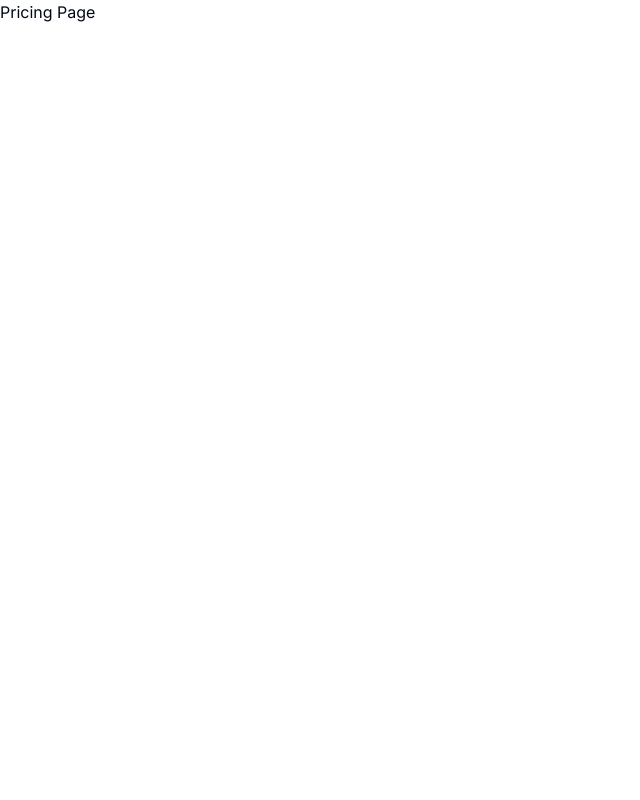
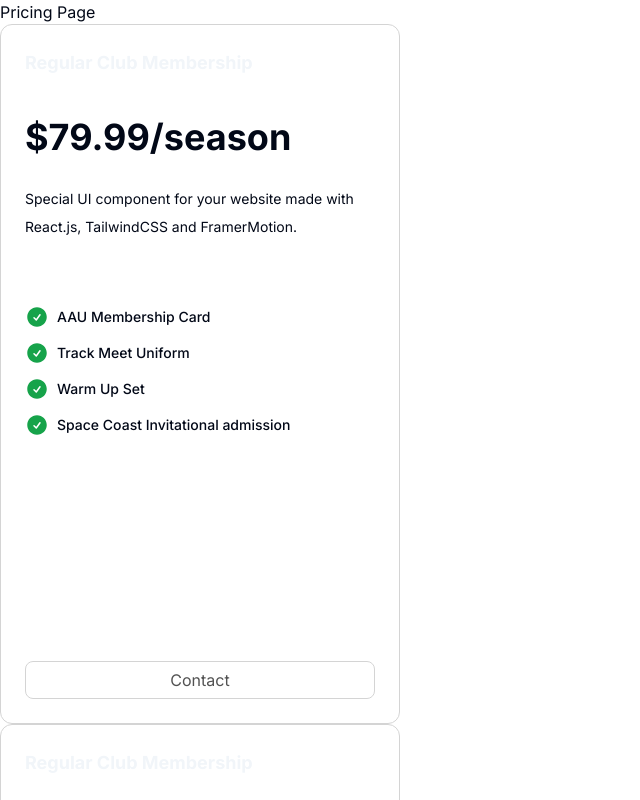
Before and after one commit to fianaVickers/Space-Coast-Striders, a Next.js app in the folder scs/: page /pricingPage in a window 1280 px wide. Shown: the top 800 px of the page, without its empty margins (0-640 px from the left). Built offline with nearby package versions, Linux system fonts and the light colour scheme.

Commit message:
price page

```diff
--- a/scs/app/pricingPage/page.tsx
+++ b/scs/app/pricingPage/page.tsx
@@ -1,7 +1,14 @@
+import { PricingComponent } from "@/components/ui/priceCardReal";
 export default function PricingPage() {
-    return (
+  return (
+    <div>
+      <h1>Pricing Page</h1>
       <div>
-        <h1>Pricing Page</h1>
+        <PricingComponent></PricingComponent>
+        <PricingComponent></PricingComponent>
+        <PricingComponent></PricingComponent>
       </div>
-    );
-  }
+
+    </div>
+  );
+}
--- /dev/null
+++ b/scs/components/ui/priceCard.tsx
@@ -0,0 +1,75 @@
+import React from 'react'
+import Link from 'next/link'
+import { cn } from "@/lib/utils";
+
+export const PriceCard: React.FC<{
+  className?: string
+  contactPageHref: string
+  children: React.ReactNode
+}> = ({ className, children, contactPageHref }) => {
+  return (
+    <article
+      className={cn(
+        'text-start border backdrop-blur-[4px] h-full min-h-[700px] w-full max-w-[400px]  dark:border-neutral-800 border-neutral-300 px-6 py-6 rounded-xl relative z-[1] flex flex-col justify-between',
+        className
+      )}
+    >
+      <span>{children}</span>
+      <Link
+        href={contactPageHref}
+        className={
+          'w-full flex items-center justify-center mt-7 p-1.5 rounded-lg border dark:border-neutral-700 border-neutral-300 dark:text-neutral-300 text-neutral-600'
+        }
+      >
+        Contact
+      </Link>
+    </article>
+  )
+}
+
+export const OfferingWrapper: React.FC<{ children: React.ReactNode; className?: string }> = ({
+  children,
+  className
+}) => <ul className={cn('mt-10 flex flex-col gap-3 text-sm', className)}>{children}</ul>
+
+export const Offering: React.FC<{ children: React.ReactNode; className?: string }> = ({
+  children,
+  className
+}) => (
+  <li className={cn('flex gap-2 items-center font-medium', className)}>
+    <svg
+      xmlns="http://www.w3.org/2000/svg"
+      viewBox="0 0 24 24"
+      className={'w-6 h-6 fill-green-600'}
+    >
+      <path
+        fillRule="evenodd"
+        d="M2.25 12c0-5.385 4.365-9.75 9.75-9.75s9.75 4.365 9.75 9.75-4.365 9.75-9.75 9.75S2.25 17.385 2.25 12Zm13.36-1.814a.75.75 0 1 0-1.22-.872l-3.236 4.53L9.53 12.22a.75.75 0 0 0-1.06 1.06l2.25 2.25a.75.75 0 0 0 1.14-.094l3.75-5.25Z"
+        clipRule="evenodd"
+      />
+    </svg>
+    <div>{children}</div>
+  </li>
+)
+
+export const ProductName: React.FC<{ children: React.ReactNode; className?: string }> = ({
+  children,
+  className
+}) => <h1 className={cn('text-lg font-bold text-secondary text-start', className)}>{children}</h1>
+
+export const Price: React.FC<{ children: React.ReactNode; className?: string }> = ({
+  children,
+  className
+}) => (
+  <div className={cn('mt-10 mb-7', className)}>
+    <div className={'flex items-end gap-1 p-0'}>
+      <p className={'text-4xl font-bold block'}>{children}</p>
+    </div>
+  </div>
+)
+
+export const Description: React.FC<{ children: React.ReactNode }> = ({ children }) => (
+  <div className={'h-20'}>
+    <p className={'leading-[2] text-sm'}>{children}</p>
+  </div>
+)
--- /dev/null
+++ b/scs/components/ui/priceCardReal.tsx
@@ -0,0 +1,18 @@
+import React from 'react'
+import { Description, Offering, OfferingWrapper, Price, PriceCard, ProductName } from './priceCard'
+
+export const PricingComponent = () => (
+  <PriceCard contactPageHref={'/'}>
+    <ProductName>Regular Club Membership</ProductName>
+    <Price>$79.99/season</Price>
+    <Description>
+      Special UI component for your website made with React.js, TailwindCSS and FramerMotion.
+    </Description>
+    <OfferingWrapper>
+      <Offering>AAU Membership Card</Offering>
+      <Offering>Track Meet Uniform</Offering>
+      <Offering>Warm Up Set</Offering>
+      <Offering>Space Coast Invitational admission</Offering>
+    </OfferingWrapper>
+  </PriceCard>
+)
--- a/scs/package.json
+++ b/scs/package.json
@@ -20,7 +20,7 @@
     "react": "^18",
     "react-dom": "^18",
     "simplex-noise": "^4.0.3",
-    "tailwind-merge": "^2.4.0",
+    "tailwind-merge": "^2.5.2",
     "tailwindcss-animate": "^1.0.7"
   },
   "devDependencies": {
```
Also changed, not shown: 1 other file (tests, documents, lock files or other folders).
